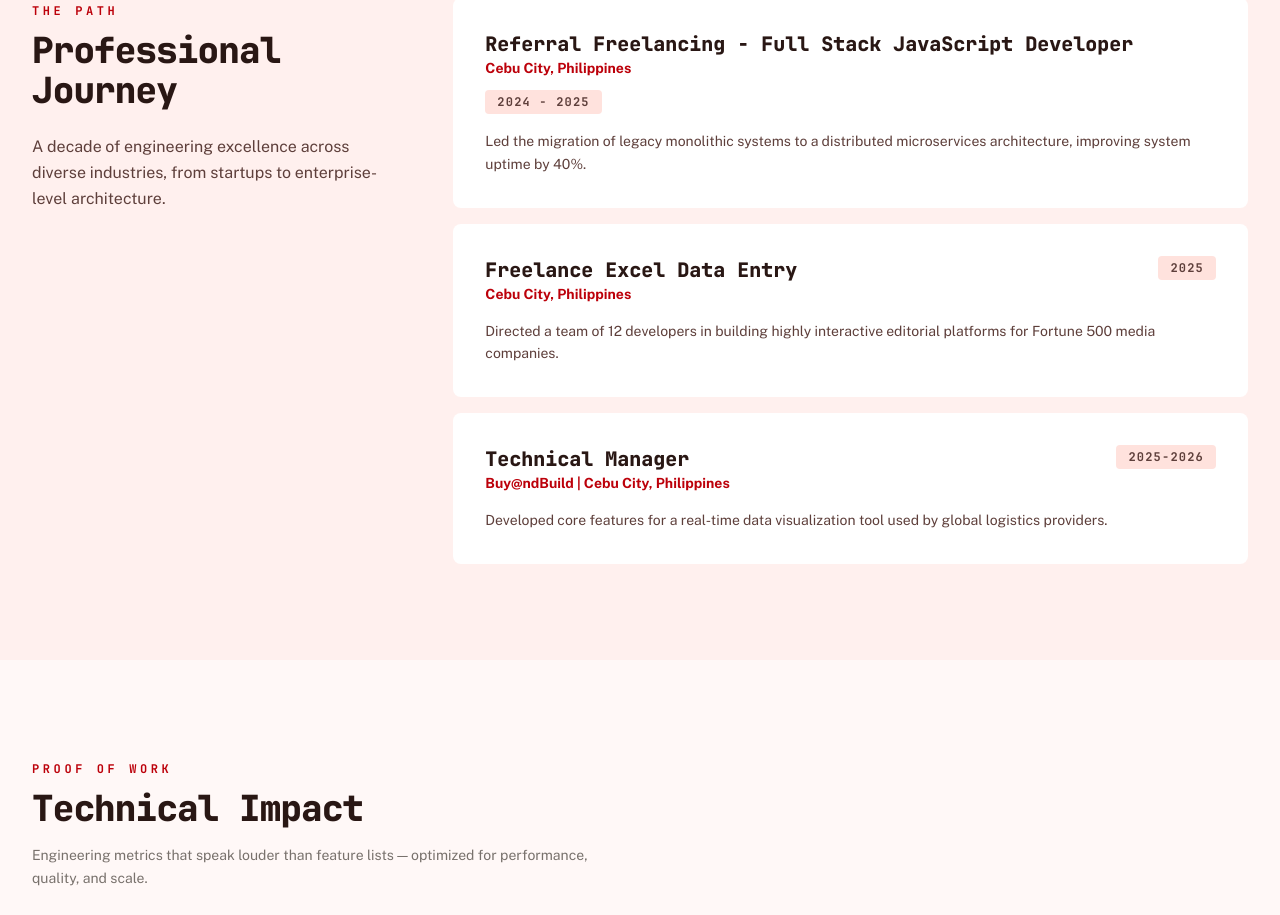
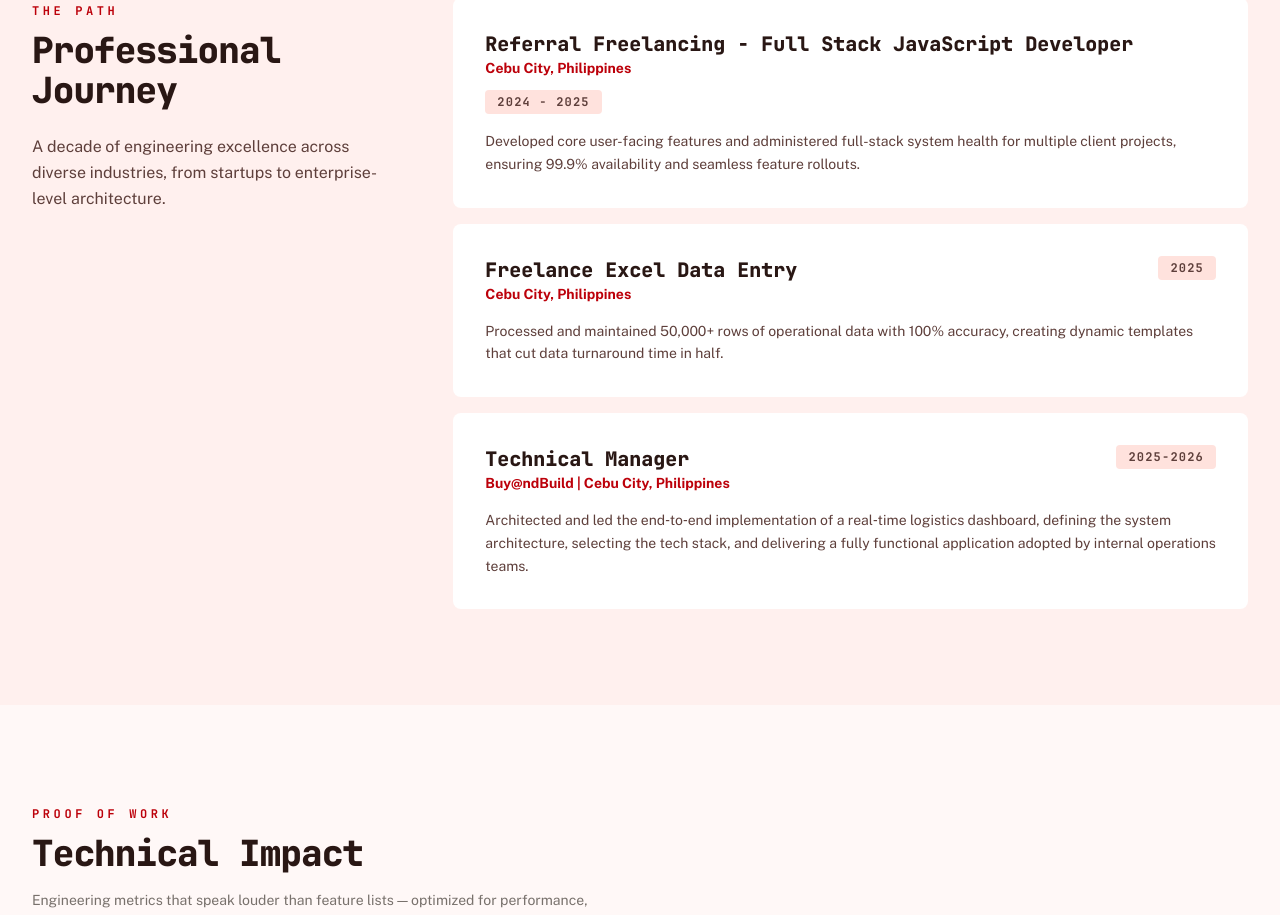
Before and after one commit to Rozuuuuu/rozu-portfolio, a React (Vite) app: page / in a window 1280 px wide. Shown: the part 2275-3190 px from the top of the page. Built offline with nearby package versions, Linux system fonts and the light colour scheme.

Commit message:
Experience Changes

```diff
--- a/src/components/Experience.jsx
+++ b/src/components/Experience.jsx
@@ -12,9 +12,9 @@ const Experience = () => {
                     </div>
                     <div className="lg:col-span-2 space-y-4">
                         {[
-                            { role: 'Referral Freelancing - Full Stack JavaScript Developer', company: 'Cebu City, Philippines', period: '2024 - 2025', desc: 'Led the migration of legacy monolithic systems to a distributed microservices architecture, improving system uptime by 40%.' },
-                            { role: 'Freelance Excel Data Entry', company: 'Cebu City, Philippines', period: '2025', desc: 'Directed a team of 12 developers in building highly interactive editorial platforms for Fortune 500 media companies.' },
-                            { role: 'Technical Manager', company: 'Buy@ndBuild | Cebu City, Philippines', period: '2025-2026', desc: 'Developed core features for a real-time data visualization tool used by global logistics providers.' },
+                            { role: 'Referral Freelancing - Full Stack JavaScript Developer', company: 'Cebu City, Philippines', period: '2024 - 2025', desc: 'Developed core user-facing features and administered full-stack system health for multiple client projects, ensuring 99.9% availability and seamless feature rollouts.' },
+                            { role: 'Freelance Excel Data Entry', company: 'Cebu City, Philippines', period: '2025', desc: 'Processed and maintained 50,000+ rows of operational data with 100% accuracy, creating dynamic templates that cut data turnaround time in half.' },
+                            { role: 'Technical Manager', company: 'Buy@ndBuild | Cebu City, Philippines', period: '2025-2026', desc: 'Architected and led the end‑to‑end implementation of a real‑time logistics dashboard, defining the system architecture, selecting the tech stack, and delivering a fully functional application adopted by internal operations teams.' },
                         ].map(({ role, company, period, desc }) => (
                             <div key={role} className="bg-surface-container-lowest dark:bg-stone-800 p-8 rounded-lg transition-all hover:translate-x-2">
                                 <div className="flex flex-wrap justify-between items-start mb-4 gap-3">
```
